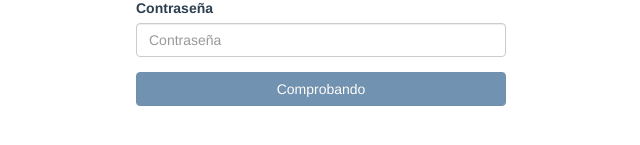
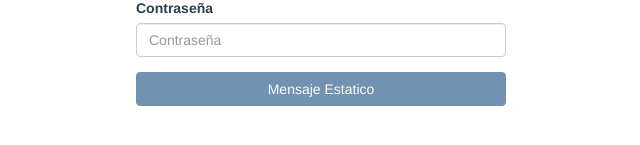
Before and after one commit to aldrin-ronco/QSWebV, a Vue app: page /login in a window 1280 px wide. Shown: the part 249-394 px from the top of the page, without its empty margins (319-959 px from the left). Built offline with nearby package versions, Linux system fonts and the light colour scheme.

Commit message:
styling login

```diff
--- a/src/components/login.vue
+++ b/src/components/login.vue
@@ -36,7 +36,7 @@
                :disabled="!shouldEnableComprobar"
                @click="logginCheck">
                <span class="btnSpinner"></span>
-               {{ statusMsg }}
+               Mensaje Estatico
         </button>
       </div>
     </form>
```
Also changed, not shown: 9 other files (tests, documents, lock files or other folders).
